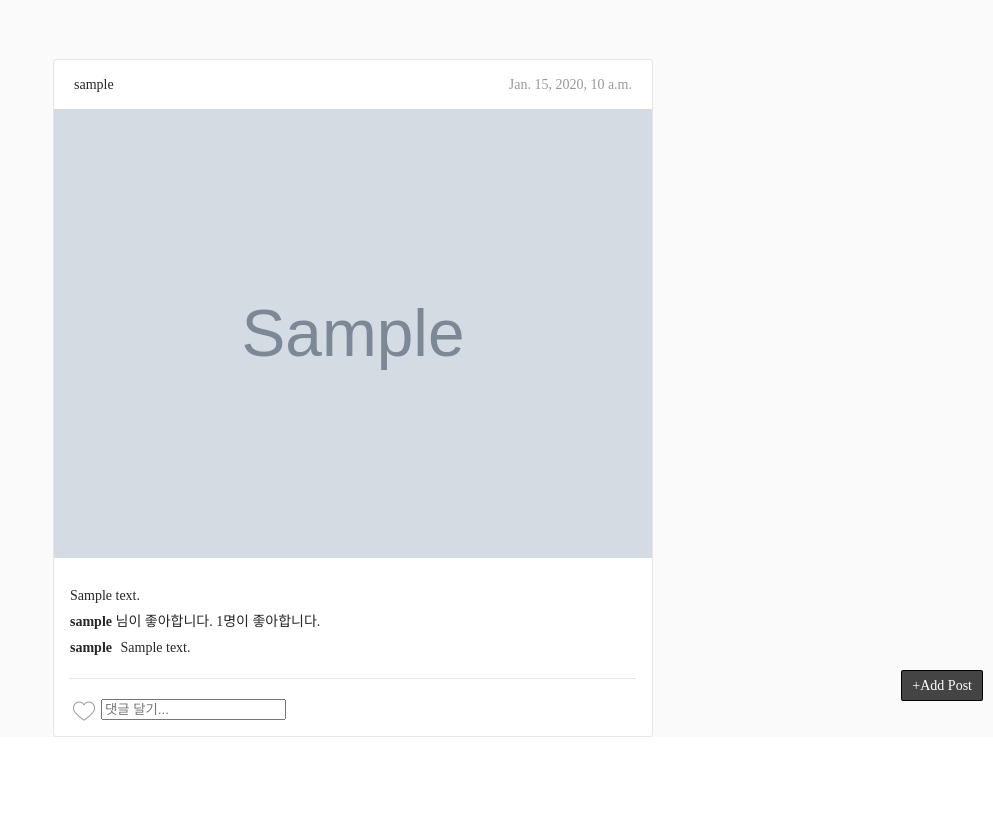
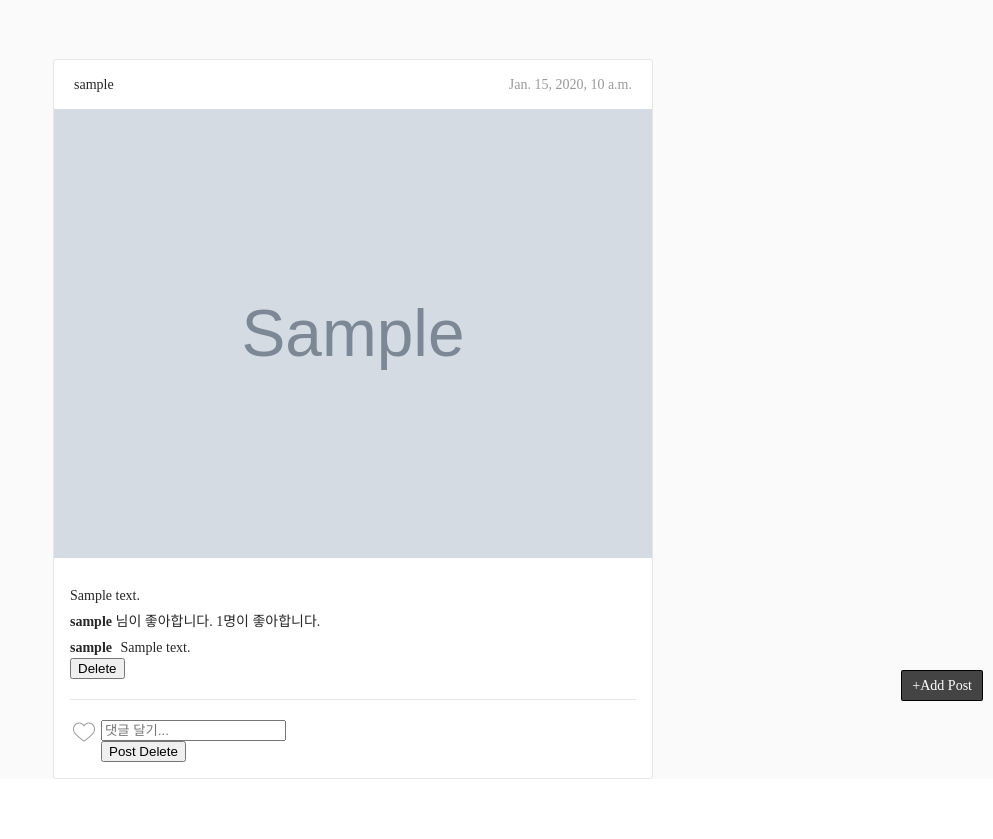
Before and after one commit to hanabee337/django, a Django app: template instagram/django_app/templates/post/post_list.html in a window 1280 px wide. Shown: the part 89-928 px from the top of the page, without its empty margins (287-1280 px from the left). Before the commit the page ends 826 px from the top, so only its background shows below. Run offline with Django 3.2, Linux system fonts and the light colour scheme; a user stored in the database is signed in; tables that the repository leaves empty hold one stand-in row (values such as "Sample post"); the template is opened without the code that fills it: most values are stand-ins (such as "Sample title", 1, 10 or a date in 2020); grey boxes marked "Sample" are stand-in pictures.

Commit message:
changed to username to id to check user's authentification
Signed-off-by: hanabee337 <hanabee337@gmail.com>

```diff
--- a/instagram/django_app/templates/post/post_list.html
+++ b/instagram/django_app/templates/post/post_list.html
@@ -36,7 +36,7 @@
                 <div class="post-comment">
                     <span class="comment-author">{{ comment.author.username }}</span>
                     <span class="comment-content">{{ comment.content }}</span>
-                    {% if comment.author.username == user.username %}
+                    {% if comment.author.id == user.id %}
                         <form action="{% url 'post:comment_delete' post_id=post.id comment_id=comment.id %}" method="POST">{% csrf_token %}
                             <button type="submit">Delete</button>
                         </form>
@@ -61,7 +61,7 @@
                     <input type="text" placeholder="댓글 달기..." class="input-comment" name="content">
                 </form>
 
-                {% if post.author == user %}
+                {% if post.author.id == user.id %}
                     <form action="{% url 'post:post_delete' post_id=post.id %}" method="POST" class="">{% csrf_token %}
                         <button type="submit">Post Delete</button>
                     </form>
```
